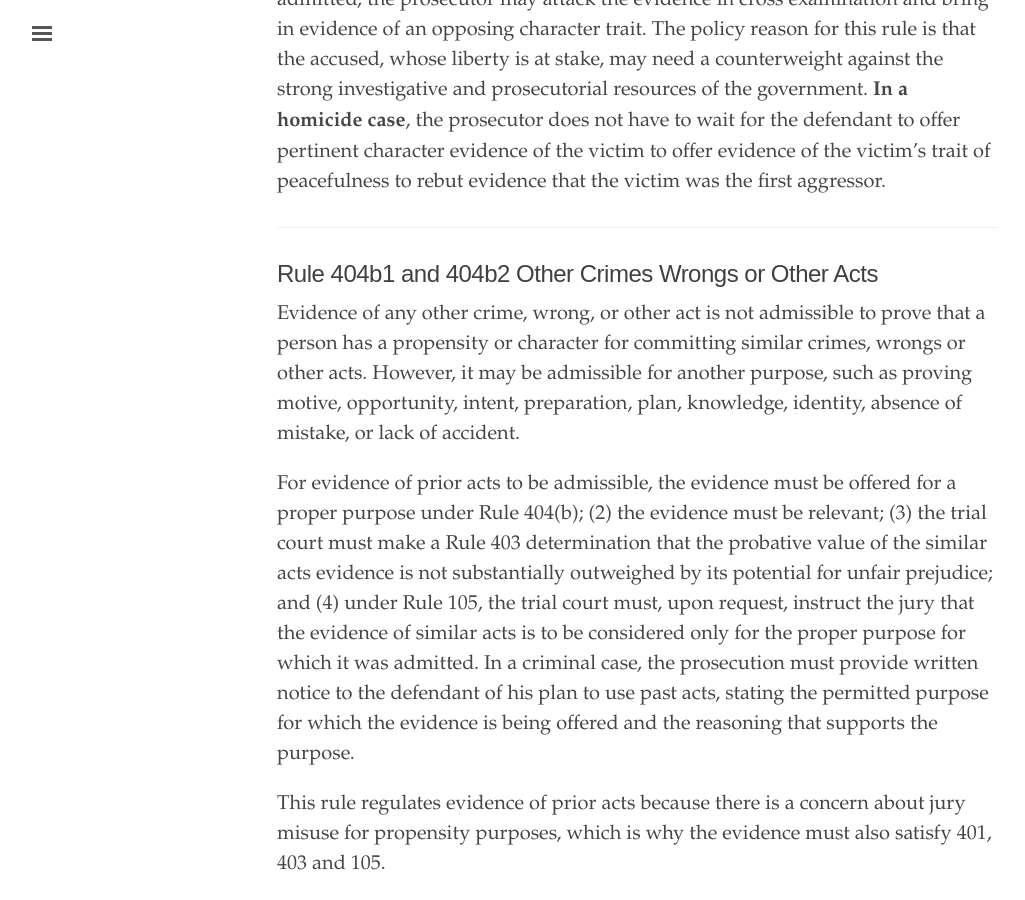
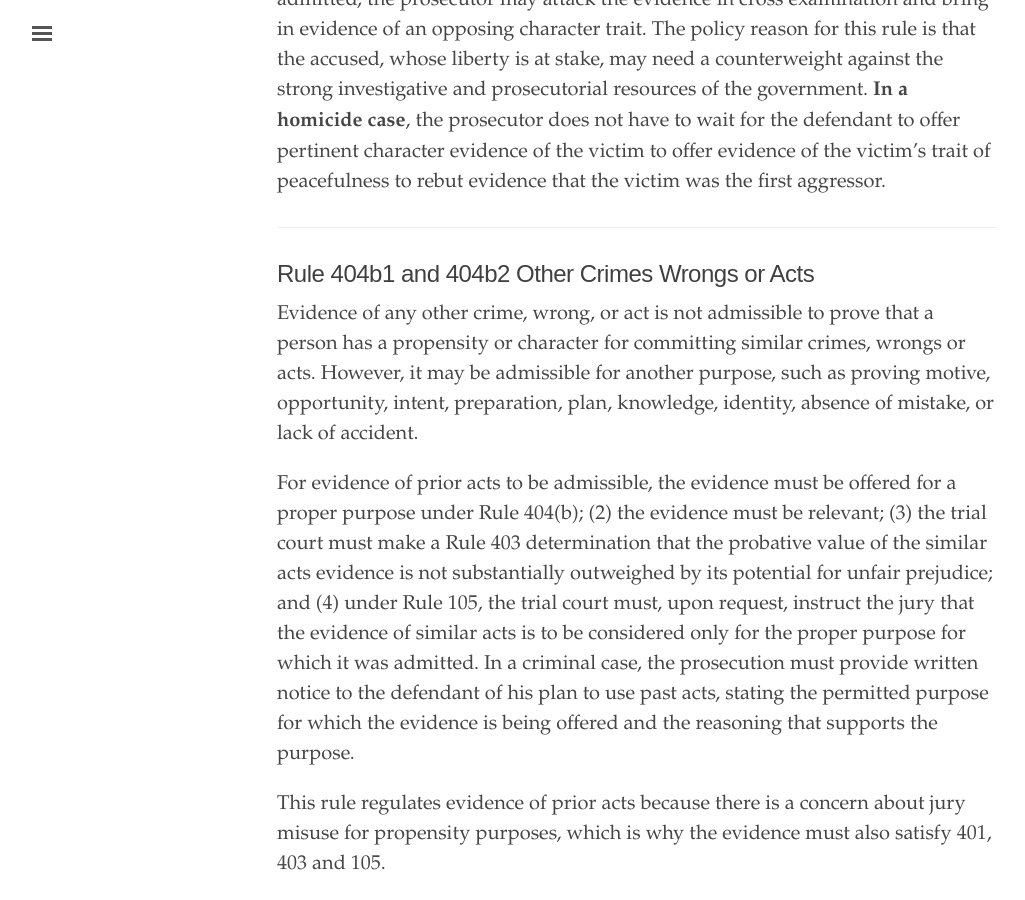
Before and after one commit to binipringle/right-to-be-forgotten, a Jekyll site: the page built from _texts/1-condensedoutline.md, in a window 1280 px wide and 900 px high, scrolled down 5215 px. Shown: the whole window, without its empty margins (3-1028 px from the left). Built offline with Jekyll 4.4.1, drawn with Linux system fonts in a browser that asks for light colours.

```diff
--- a/_texts/1-condensedoutline.md
+++ b/_texts/1-condensedoutline.md
@@ -184,9 +184,9 @@
 
 ---
 
-## Rule 404b1 and 404b2 Other Crimes Wrongs or Other Acts
+## Rule 404b1 and 404b2 Other Crimes Wrongs or Acts
 
-Evidence of any other crime, wrong, or other act is not admissible to prove that a person has a propensity or character for committing similar crimes, wrongs or other acts. However, it may be admissible for another purpose, such as proving motive, opportunity, intent, preparation, plan, knowledge, identity, absence of mistake, or lack of accident.
+Evidence of any other crime, wrong, or act is not admissible to prove that a person has a propensity or character for committing similar crimes, wrongs or acts. However, it may be admissible for another purpose, such as proving motive, opportunity, intent, preparation, plan, knowledge, identity, absence of mistake, or lack of accident.
 
 For evidence of prior acts to be admissible, the evidence must be offered for a proper purpose under Rule 404(b); (2) the evidence must be relevant; (3) the trial court must make a Rule 403 determination that the probative value of the similar acts evidence is not substantially outweighed by its potential for unfair prejudice; and (4) under Rule 105, the trial court must, upon request, instruct the jury that the evidence of similar acts is to be considered only for the  proper purpose for which it was admitted. In a criminal case, the prosecution must provide written notice to the defendant of his plan to use past acts, stating the permitted purpose for which the evidence is being offered and the reasoning that supports the purpose.
 
```
